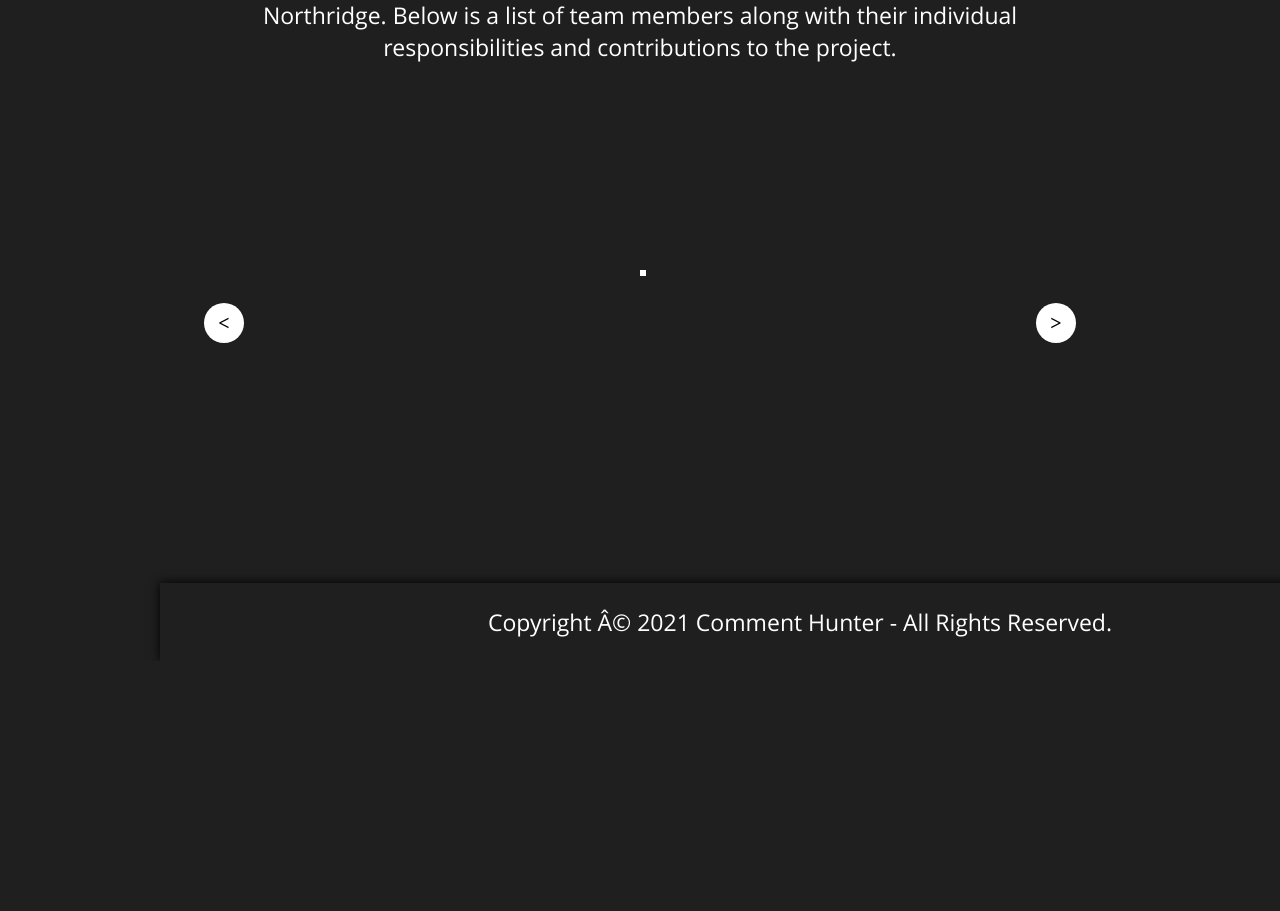
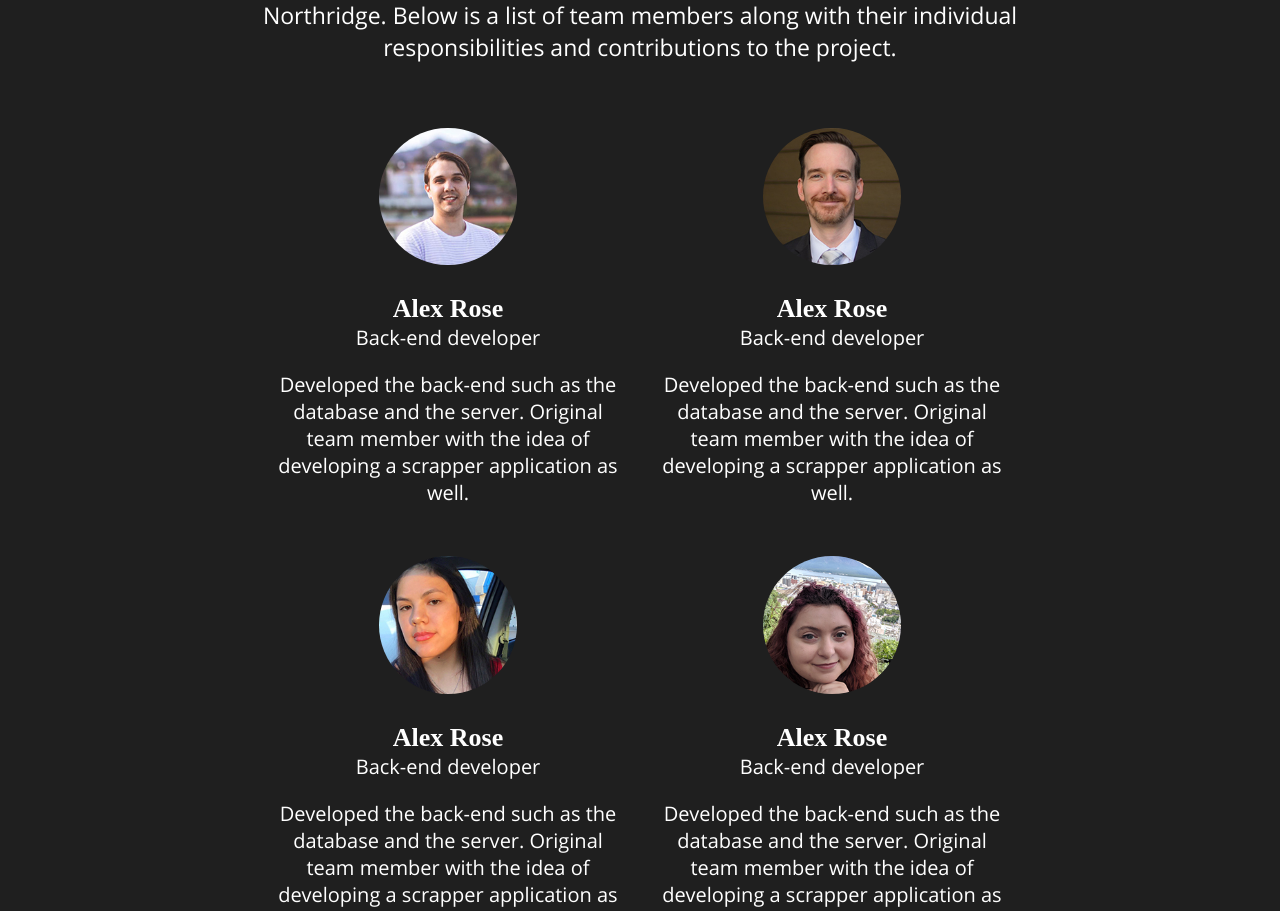
Before and after one commit to brittanydakoske/Comment-Hunter, a React (Create React App) app in the folder client/: page / in a window 1280 px wide. Shown: the part 1709-2620 px from the top of the page. Before the commit the page ends 2370 px from the top, so only its background shows below. Built offline with nearby package versions, Linux system fonts and the light colour scheme; no server answers.

Commit message:
replaced group slider with grid

```diff
--- a/client/src/App.js
+++ b/client/src/App.js
@@ -14,6 +14,7 @@ import {SelectTimeFrame} from "./components/selectTimeFrame";
 import Grid from "./components/Grid.js";
 import Section1 from "./components/Section1.js";
 import Section2 from "./components/Section2.js";
+import About from "./components/About.js";
 import Slider from "./components/Slider.js";
 import {dataFormat, sampleData} from "./components/dataFormat.js";
 
@@ -110,12 +111,14 @@ function App() {
         <Section2 />
 
         <hr></hr>
+
         <div className="about">
           <h2>Team Members</h2>
           <p>Comment Hunter is a collaborative project created by a group of Computer Science students at the California State University at Northridge. Below is a list of team members along with their individual responsibilities and contributions to the project.</p>
         </div>
+        <About />
 
-        <Slider />
+        {/* <Slider /> */}
 
         <footer>
           <p>Copyright Â© 2021 Comment Hunter - All Rights Reserved.</p>
--- /dev/null
+++ b/client/src/components/About.js
@@ -0,0 +1,80 @@
+import icon from '../images/cog.jpg';
+import propic from '../images/luis.JPG';
+import luis from '../images/luis.JPG';
+import alex from '../images/alex.jpg';
+import brit from '../images/Brit.jpg';
+import brent from '../images/brent.jpg';
+import nicole from '../images/nicole.jpg';
+import denys from '../images/denys.jpg';
+import joey from '../images/joey.jpg';
+import React from 'react';
+import { permittedCrossDomainPolicies } from 'helmet';
+//import $ from 'jquery';
+
+const group = [
+    {
+        image: alex,
+        id: "three",
+        name: "Alex Rose",
+        role: "Back-end developer",
+        description: "Developed the back-end such as the database and the server. Original team member with the idea of developing a scrapper application as well."
+    },
+    {
+        image: brent,
+        id: "three",
+        name: "Alex Rose",
+        role: "Back-end developer",
+        description: "Developed the back-end such as the database and the server. Original team member with the idea of developing a scrapper application as well."
+    },
+    {
+        image: brit,
+        id: "three",
+        name: "Alex Rose",
+        role: "Back-end developer",
+        description: "Developed the back-end such as the database and the server. Original team member with the idea of developing a scrapper application as well."
+    },
+    {
+        image: nicole,
+        id: "three",
+        name: "Alex Rose",
+        role: "Back-end developer",
+        description: "Developed the back-end such as the database and the server. Original team member with the idea of developing a scrapper application as well."
+    },
+    {
+        image: luis,
+        id: "three",
+        name: "Alex Rose",
+        role: "Back-end developer",
+        description: "Developed the back-end such as the database and the server. Original team member with the idea of developing a scrapper application as well."
+    },
+    {
+        image: denys,
+        id: "three",
+        name: "Alex Rose",
+        role: "Back-end developer",
+        description: "Developed the back-end such as the database and the server. Original team member with the idea of developing a scrapper application as well."
+    },
+    {
+        image: joey,
+        id: "one",
+        name: "Alex Rose",
+        role: "Back-end developer",
+        description: "Developed the back-end such as the database and the server. Original team member with the idea of developing a scrapper application as well."
+    },
+
+]
+
+
+function About() {
+
+  return (
+
+    <div className="group-container">
+        {group.map((prop) => (<div className="team-member" id={prop.id}><img src={prop.image}></img><h3>{prop.name}</h3><p className="role">{prop.role}</p><p>{prop.description}</p></div>))}
+    </div>
+
+
+  );
+}
+
+export default About;
--- a/client/src/styles/App.css
+++ b/client/src/styles/App.css
@@ -1,4 +1,4 @@
- * {
+* {
   box-sizing: border-box;
 }
 
@@ -454,3 +454,48 @@ text-align: center;
 label {
   color: white;
 }
+
+.group-container {
+  margin: 50px auto;
+  width: 80%;
+  display: flex;
+  flex-wrap: wrap;
+  justify-content: center;
+  /* background-color: blue; */
+}
+
+.team-member img {
+  width: 40%;
+  border-radius: 50%;
+}
+
+.team-member p {
+  /* color: black; */
+  font-size: 20px;
+}
+
+.team-member h3 {
+  padding-top: 25px;
+  margin: 0 auto;
+  font-size: 26px;
+}
+
+.role {
+  margin: 0 auto;
+}
+
+.team-member {
+  color: white;
+  /* background-color: white; */
+  flex-grow: 1;
+  width: 32.5%;
+  padding: 10px 15px;
+  text-align: center;
+  margin: 5px;
+  /* border: solid #1f1f1f; */
+  /* background-color: white; */
+}
+
+#one {
+  flex-grow: 0;
+}
```
